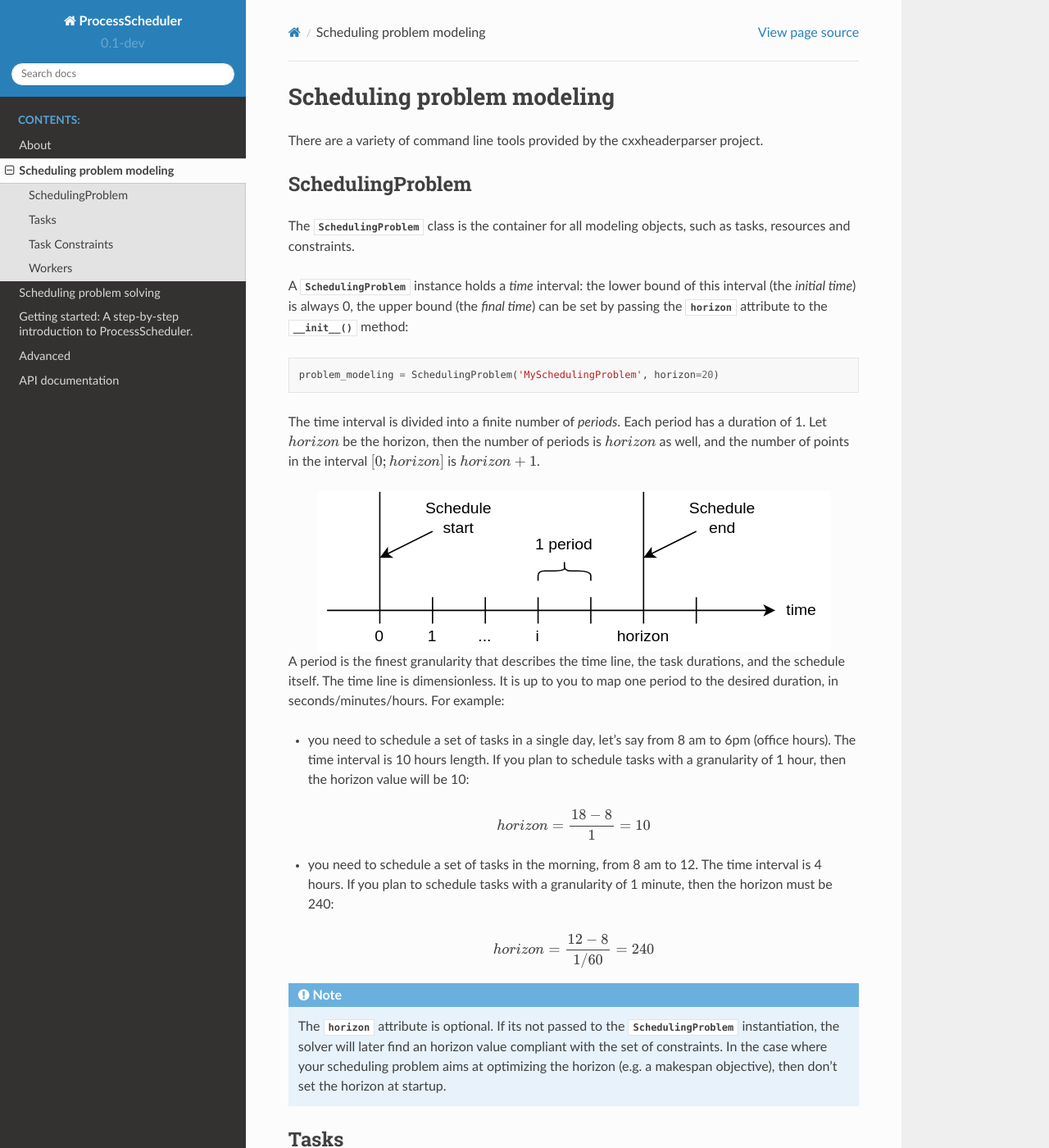
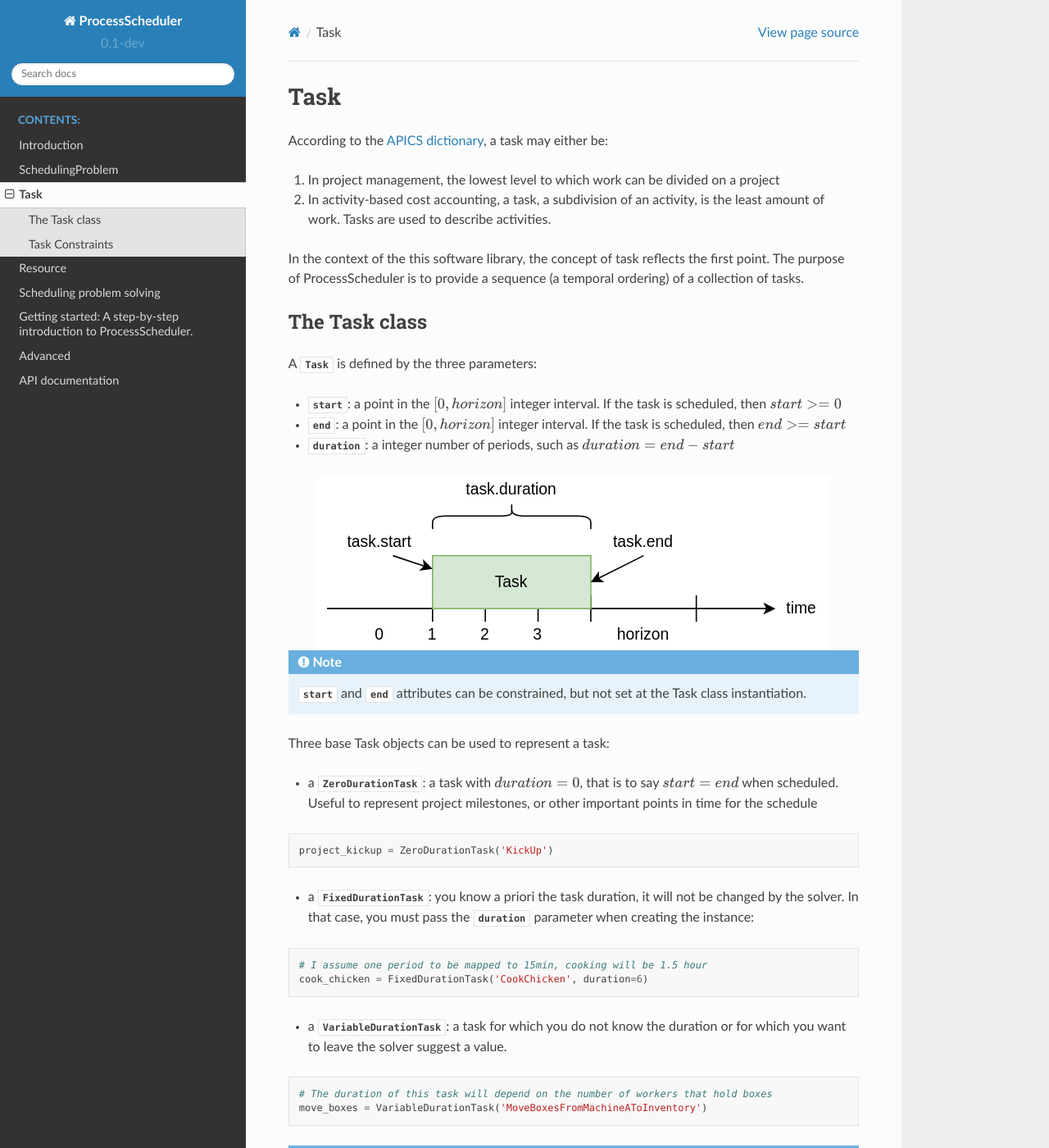
Before and after one commit to tpaviot/ProcessScheduler, a Sphinx documentation site: the page built from doc/task.rst, in a window 1280 px wide and 1400 px high. Shown: the whole window at 82% size. Built offline with Sphinx 7.4.7 and the Read the Docs theme 2.0.0, drawn with Linux system fonts in a browser that asks for light colours; some of the changed text lies outside the part shown.

Commit message:
Refactor documentation

```diff
--- a/doc/api.rst
+++ b/doc/api.rst
@@ -1,7 +1,7 @@
 API documentation
 =================
 
-This documentation is automatically generated from te source code using the *automodule* Sphinx directive.
+This documentation is automatically generated from the source code using the *automodule* Sphinx directive.
 
 .. automodule:: processscheduler
    :members:
--- a/doc/index.rst
+++ b/doc/index.rst
@@ -7,8 +7,10 @@ A a 100% pure python library to compute resource-constrained task schedules. It
    :maxdepth: 2
    :caption: Contents:
 
-   about
-   modeling
+   introduction
+   scheduling_problem
+   task
+   resource
    solving
    getting-started
    advanced
--- a/doc/modeling.rst
+++ b/doc/task.rst
@@ -1,42 +1,17 @@
-Scheduling problem modeling
-===========================
+Task
+====
 
-There are a variety of command line tools provided by the cxxheaderparser
-project.
+According to the `APICS dictionary <http://www.apics.org/>`_, a task may either be:
 
-SchedulingProblem
------------------
+1. In project management, the lowest level to which work can be divided on a project
 
-The :class:`SchedulingProblem` class is the container for all modeling objects, such as tasks, resources and constraints.
+2. In activity-based cost accounting, a task, a subdivision of an activity, is the least amount of work. Tasks are used to describe activities.
 
-A :class:`SchedulingProblem` instance holds a *time* interval: the lower bound of this interval (the *initial time*) is always 0, the upper bound (the *final time*) can be set by passing the :attr:`horizon` attribute to the
-:func:`__init__` method:
+In the context of the this software library, the concept of task reflects the first point. The purpose of ProcessScheduler is to provide a sequence (a temporal ordering) of a collection of tasks.
 
-.. code-block:: python
+The Task class
+--------------
 
-    problem_modeling = SchedulingProblem('MySchedulingProblem', horizon=20)
-
-The time interval is divided into a finite number of *periods*. Each period has a duration of 1. Let :math:`horizon` be the horizon, then the number of periods is :math:`horizon` as well, and the number of points in the interval :math:`[0;horizon]` is :math:`horizon+1`.
-
-.. image:: img/TimeLineHorizon.svg
-    :align: center
-    :width: 90%
-
-A period is the finest granularity that describes the time line, the task durations, and the schedule itself. The time line is dimensionless. It is up to you to map one period to the desired duration, in seconds/minutes/hours. For example:
-
-- you need to schedule a set of tasks in a single day, let's say from 8 am to 6pm (office hours). The time interval is 10 hours length. If you plan to schedule tasks with a granularity of 1 hour, then the horizon value will be 10:
-
-.. math:: horizon = \frac{18-8}{1}=10
-
-- you need to schedule a set of tasks in the morning, from 8 am to 12. The time interval is 4 hours. If you plan to schedule tasks with a granularity of 1 minute, then the horizon must be 240:
-
-.. math:: horizon = \frac{12-8}{1/60}=240
-
-.. note::
-   The :attr:`horizon` attribute is optional. If its not passed to the :class:`SchedulingProblem` instantiation, the solver will later find an horizon value compliant with the set of constraints. In the case where your scheduling problem aims at optimizing the horizon (e.g. a makespan objective), then don't set the horizon at startup.
-
-Tasks
------
 A :class:`Task` is defined by the three parameters:
 
 - :attr:`start`: a point in the :math:`[0, horizon]` integer interval. If the task is scheduled, then :math:`start>=0`
@@ -92,19 +67,19 @@ Builtin constraints: if the class name starts with *Task* then the constraint ap
 
 .. image:: img/TasksStartSynced.svg
     :align: center
-    :width: 70%
+    :width: 90%
 
 - :class:`TasksEndSynced`: takes two parameters :attr:`task_1` and :attr:`task_2` such as the schedule must satisfy the constraint :math:`task_1.end = task_2.end`
 
 .. image:: img/TasksEndSynced.svg
     :align: center
-    :width: 70%
+    :width: 90%
 
 - :class:`TasksDontOverlap`: takes two parameters :attr:`task_1` and :attr:`task_2` such as the task_1 ends before the task_2 istarted or the opposite (task_2 ends before task_1 is started)
 
 .. image:: img/TasksDontOverlap.svg
     :align: center
-    :width: 70%
+    :width: 90%
 
 - :class:`TaskStartAt`: takes two parameters :attr:`task` and :attr:`value` such as the task starts exactly at the instant *value* :math:`task.start = value`
 
@@ -117,7 +92,3 @@ Builtin constraints: if the class name starts with *Task* then the constraint ap
 - :class:`TaskEndBeforeStrict`: takes two parameters :attr:`task` and :attr:`value` such as the task ends strictly before the instant *value* :math:`task.end < value`
 
 - :class:`TaskEndBeforeLax`: takes two parameters :attr:`task` and :attr:`value` such as the task ends before the instant *value* :math:`task.end <= value`
-
-Workers
--------
-The Worker class.
```
Also changed, not shown: doc/introduction.rst (renamed from doc/about.rst, +15 -2 lines), doc/resource.rst (added, +10 -0 lines), doc/scheduling_problem.rst (added, +30 -0 lines).
